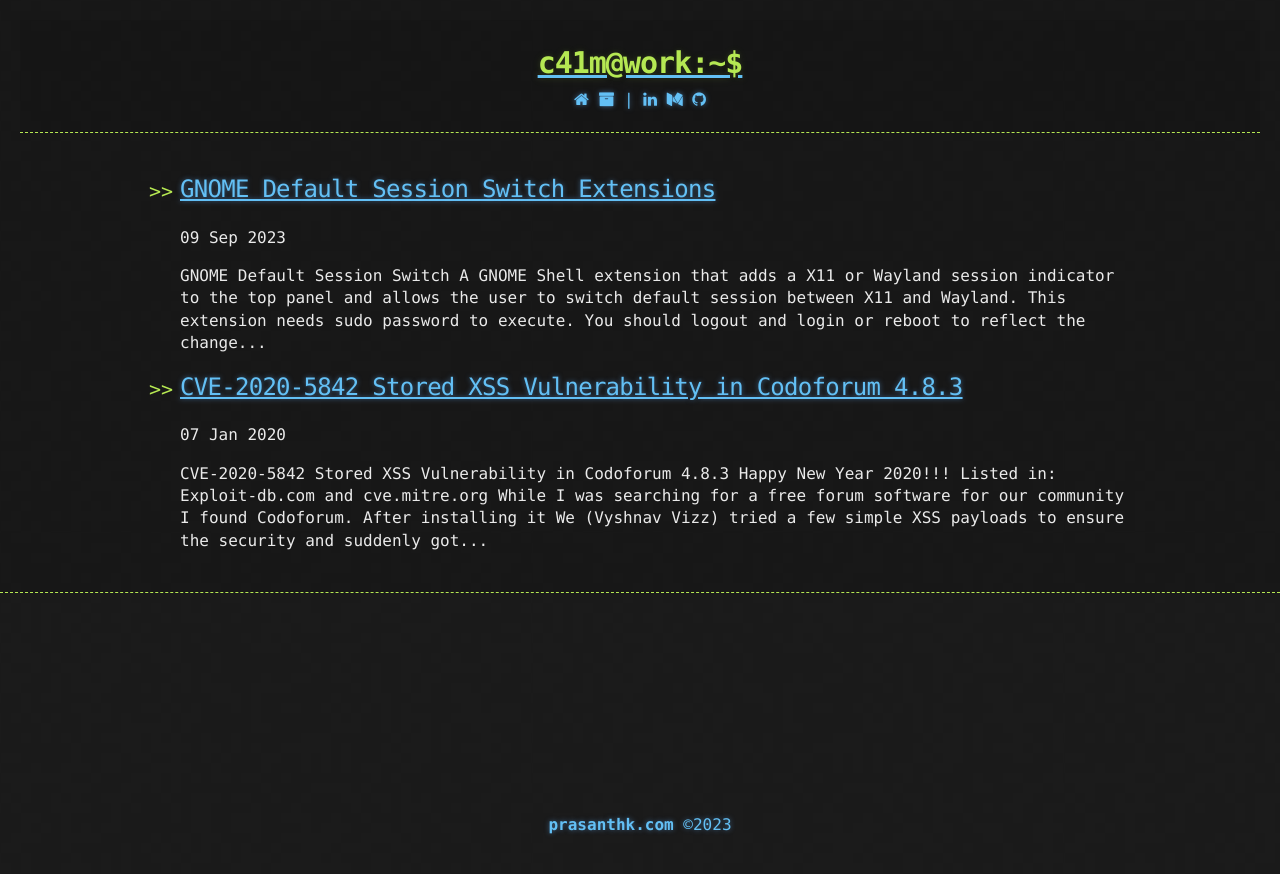
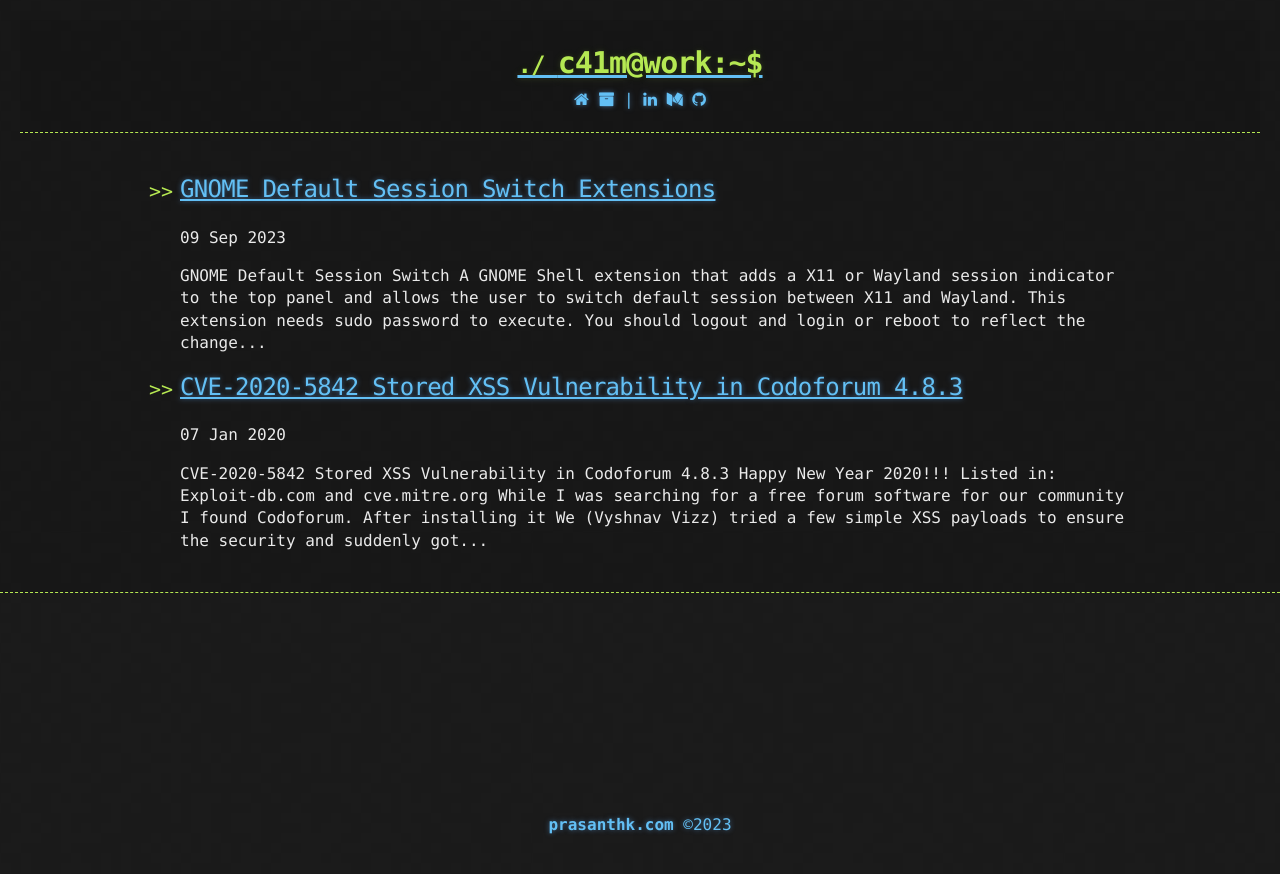
Before and after one commit to prasanthc41m/blog-theme, a Jekyll site: the page built from index.html, in a window 1280 px wide. Shown: the top 874 px of the page. Built offline with Jekyll 4.4.1, drawn with Linux system fonts in a browser that asks for light colours; the list of posts is cut into pages by our own code.

Commit message:
Update base.scss

```diff
--- a/_sass/base.scss
+++ b/_sass/base.scss
@@ -76,6 +76,11 @@ header h1 {
                0 0 10px rgba(181, 232, 83, 0.1);
   letter-spacing: -1px;
   -webkit-font-smoothing: antialiased;
+}
+
+header h1:before {
+  content: "./ ";
+  font-size: 24px;
 }
 
 header h2 {
```
